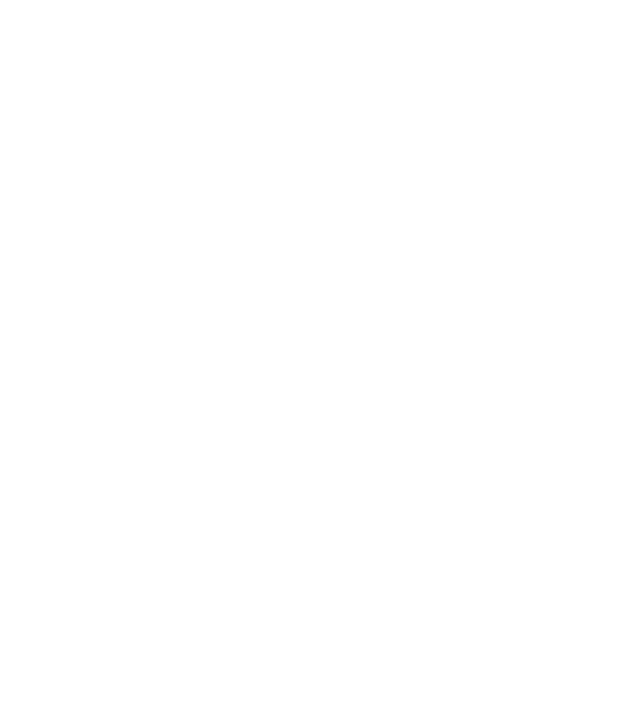
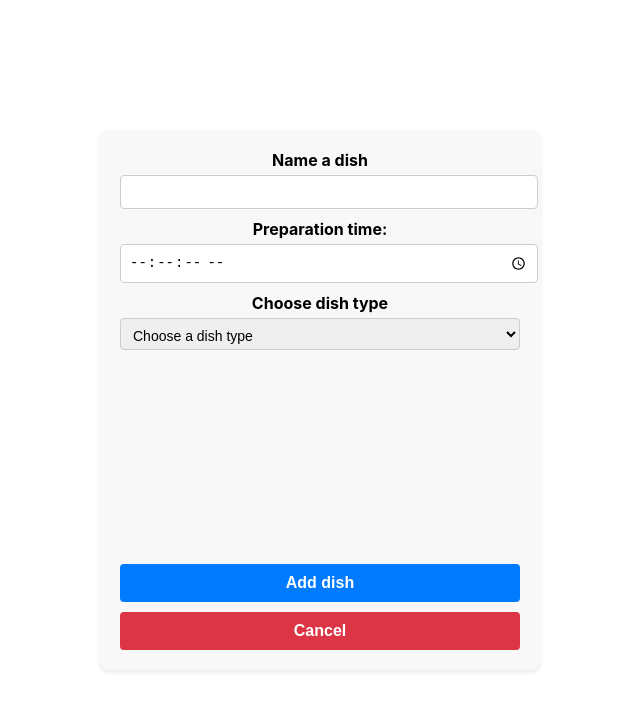
Before and after one commit to michalweclawik/make-a-dish, a React (Create React App) app: page / in a window 1280 px wide. Shown: the top 710 px of the page, without its empty margins (320-960 px from the left). Built offline with nearby package versions, Linux system fonts and the light colour scheme.

Commit message:
typo error

```diff
--- a/src/App.js
+++ b/src/App.js
@@ -1,7 +1,12 @@
 import "./App.css";
+import Dashboard from "./pages/Dashboard/Dashboard";
 
 function App() {
-  return <div className="App"></div>;
+  return (
+    <div className="App">
+      <Dashboard />
+    </div>
+  );
 }
 
 export default App;
--- a/src/Containers/Sandwich/Sandwich.jsx
+++ b/src/Containers/Sandwich/Sandwich.jsx
@@ -7,8 +7,9 @@
         <span>Number of Slices of bread </span>
         <input
           required
-          type="text"
+          type="number"
           name="slices_of_bread"
+          placeholder="Type number 1-9"
           onChange={handleInput}
         />
       </label>
--- a/src/pages/Dashboard/Dashboard.jsx
+++ b/src/pages/Dashboard/Dashboard.jsx
@@ -51,7 +51,7 @@
       <form className="dashboard-form" onSubmit={handleSubmit}>
         <div className="dasboard-data">
           <label>
-            <span>Name </span>
+            <span>Name a dish </span>
             <input
               required
               type="text"
@@ -61,7 +61,7 @@
             />
           </label>
           <label>
-            <span>Preparation Time:</span>
+            <span>Preparation time:</span>
             <input
               required
               name="preparation_time"
@@ -72,7 +72,7 @@
             />
           </label>
           <label>
-            <span>Type</span>
+            <span>Choose dish type</span>
             <select
               name="type"
               id="type"
```
